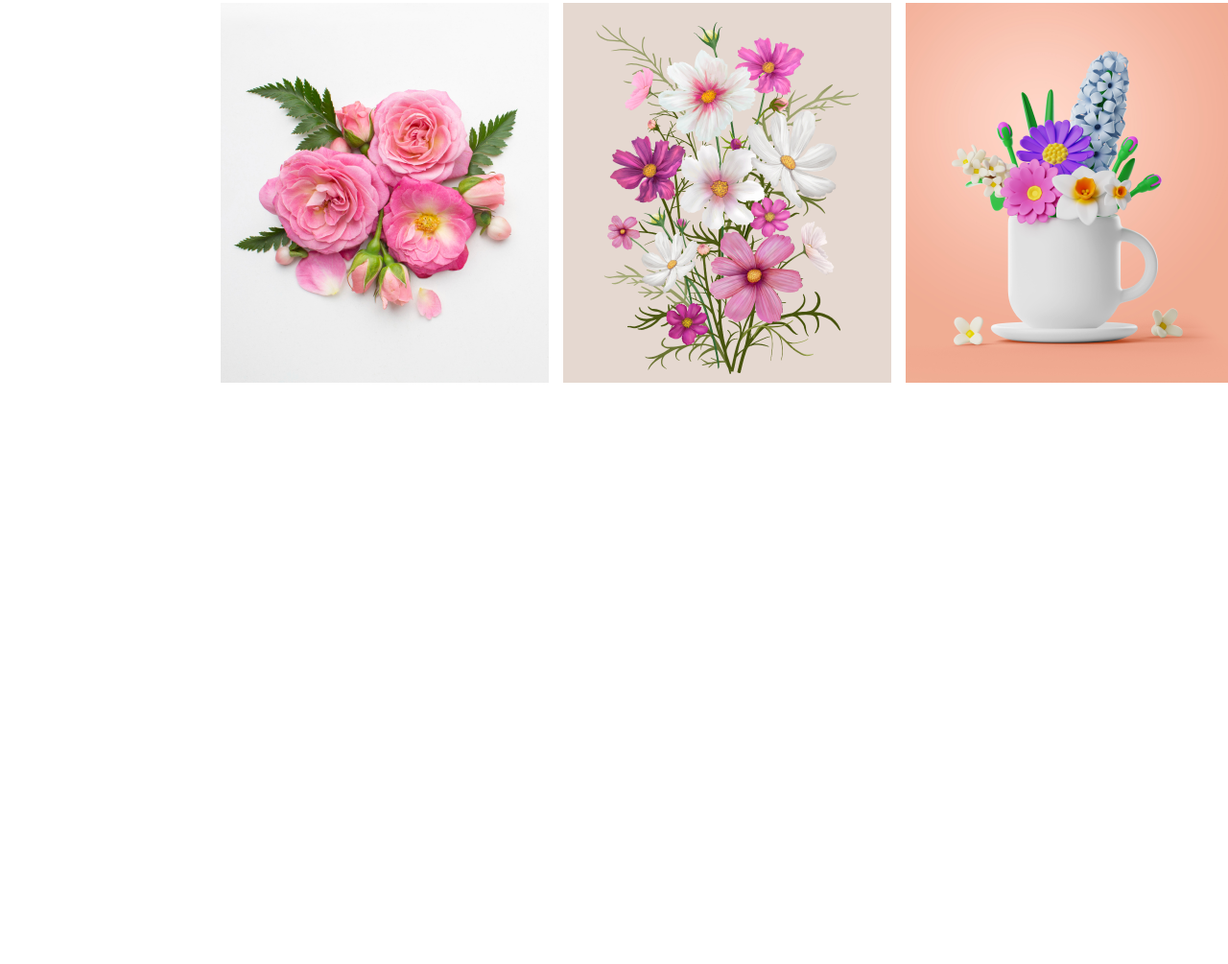
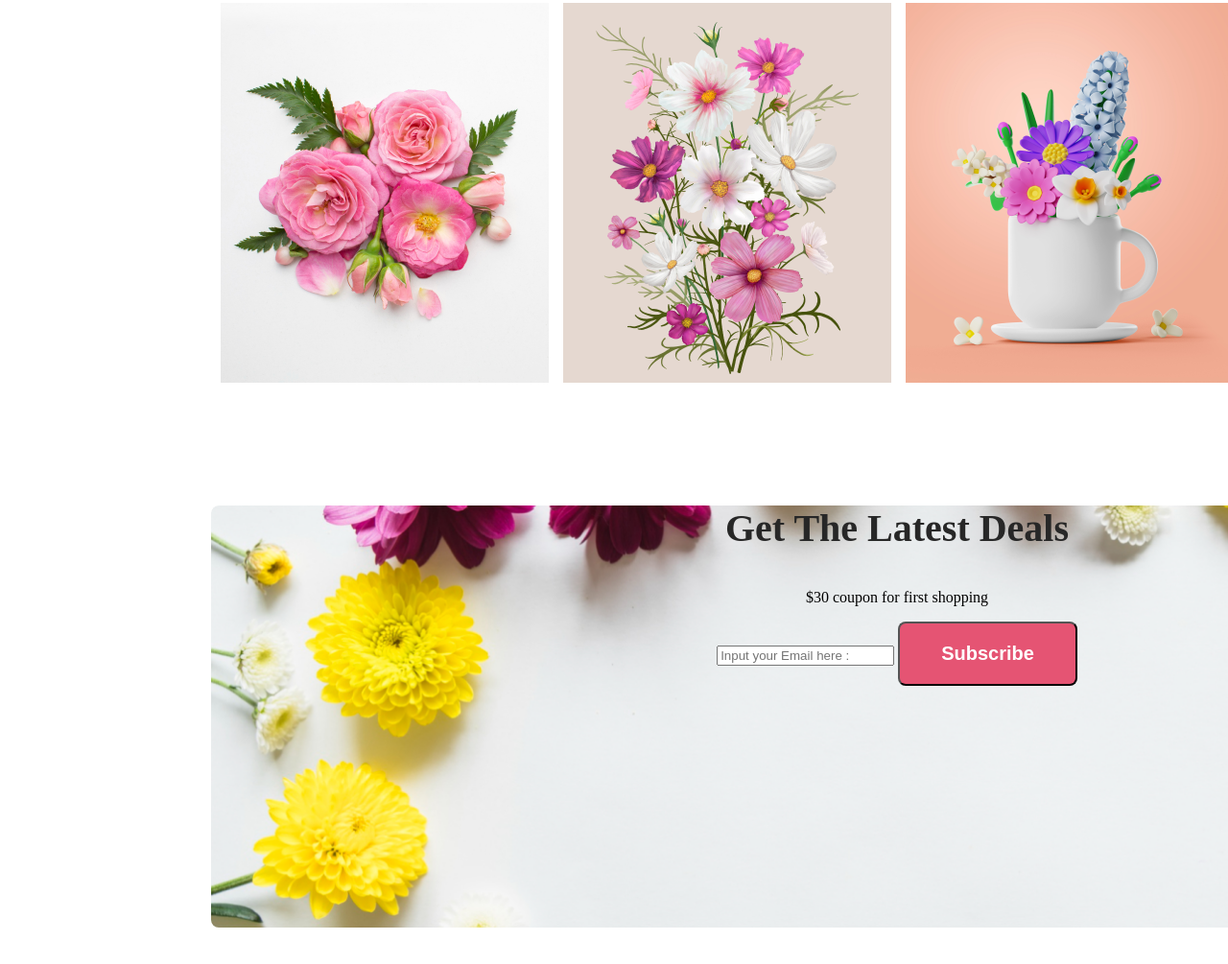
Before and after one commit to Saeedkpi/Assignment-1-test, a plain HTML site: page test.html in a window 1280 px wide. Shown: the part 1646-2651 px from the top of the page at 96% size. Before the commit the page ends 2171 px from the top, so only its background shows below. Drawn offline with Linux system fonts and the light colour scheme.

Commit message:
contact section 50% complete

```diff
--- a/test.css
+++ b/test.css
@@ -145,3 +145,19 @@
     /* flex-shrink: 0; */
 }
 /* Instagram - section work maximum complete  */
+.contact-section {
+    margin: 128px 220px;
+    margin-right: 220px;
+    /* max-width: 1910px;
+    max-height: 3066px; */
+    width: 1430px;
+    height: 440px;
+    border-radius: 8px;
+    background-image: url("./Flower Asset/Rectangle\ 9.png");
+    background-size: cover;
+    background-repeat: no-repeat;
+    text-align: center;
+}
+.contact-form {
+
+}
--- a/test.html
+++ b/test.html
@@ -65,6 +65,14 @@
             <div class="flex-photo"><img src="./Flower Asset/Rectangle 6.png" alt=""></div>
         </div>
     </div>
+    <div class="contact-section">
+        <h3 class="section-title">Get The Latest Deals</h3>
+        <p class="section-description">$30 coupon for first shopping</p>
+        <form action="" class="contact-form">
+            <input type="email" placeholder="Input your Email here :" name="" id="">
+            <input class="btn" type="submit" value="Subscribe">
+        </form>
+    </div>
 </main>
 </body>
 </html>
```
